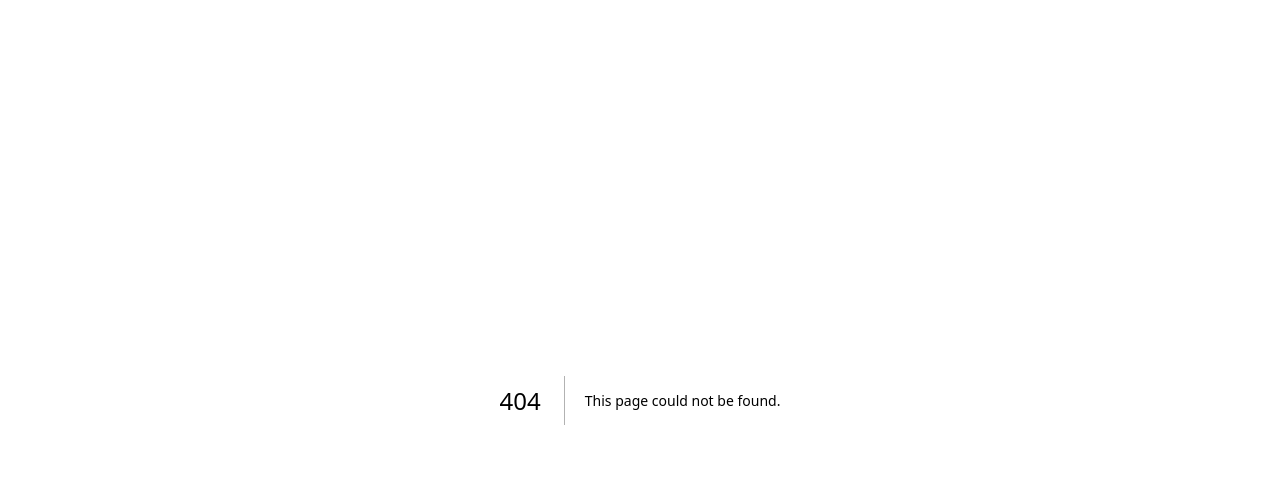
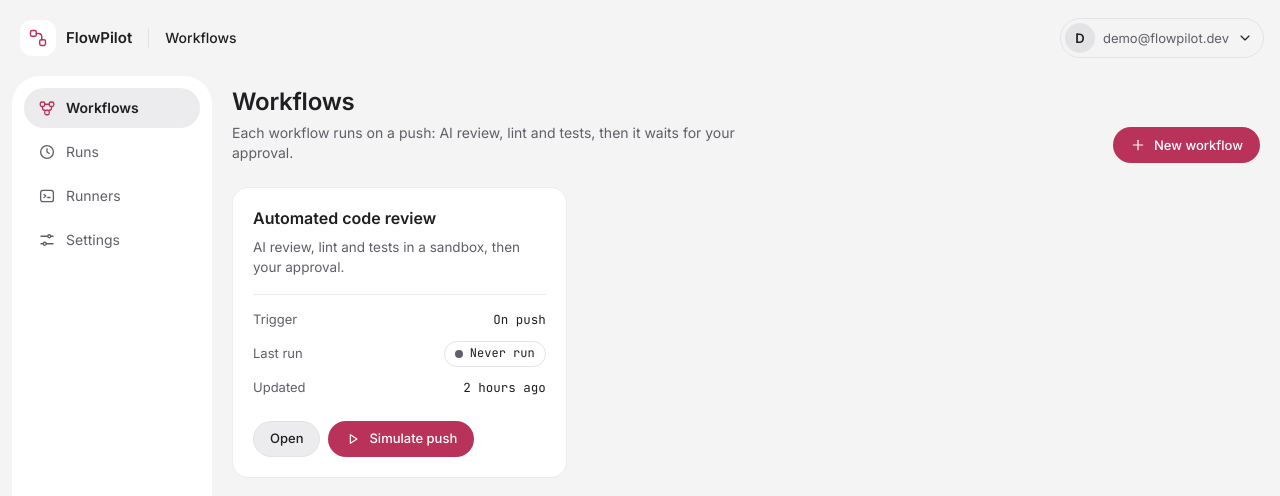
Before and after one commit to Hamzahzahh09/FlowPilot, a Next.js app in the folder apps/web/: page /workflows in a window 1280 px wide. Before the commit this address had no page. Shown: the top 496 px of the page. Built offline with nearby package versions, Linux system fonts and the light colour scheme.

Commit message:
feat(web): add /workflows list with status badges, simulate push and empty state
16px cards with trigger, last run status (dot plus text), relative updated time. New workflow creates Spark -> Autopsy and opens it.

```diff
--- /dev/null
+++ b/apps/web/app/(app)/workflows/page.tsx
@@ -0,0 +1,10 @@
+import type { Metadata } from 'next'
+import { WorkflowList } from '@/components/workflows/WorkflowList'
+
+export const metadata: Metadata = {
+  title: 'Workflows · FlowPilot',
+}
+
+export default function WorkflowsPage() {
+  return <WorkflowList />
+}
--- /dev/null
+++ b/apps/web/components/ui/EmptyState.module.css
@@ -0,0 +1,37 @@
+.empty {
+  display: flex;
+  flex-direction: column;
+  align-items: center;
+  gap: 8px;
+  padding: 56px 24px;
+  background: var(--surface);
+  border-radius: var(--radius-container);
+  text-align: center;
+}
+
+.icon {
+  display: grid;
+  place-items: center;
+  width: 56px;
+  height: 56px;
+  margin-bottom: 8px;
+  border-radius: var(--radius-node);
+  background: var(--node);
+  color: var(--muted);
+}
+
+.title {
+  font-size: 17px;
+  font-weight: 600;
+}
+
+.text {
+  max-width: 48ch;
+  color: var(--muted);
+  font-size: 14px;
+  line-height: 1.55;
+}
+
+.action {
+  margin-top: 16px;
+}
--- /dev/null
+++ b/apps/web/components/ui/EmptyState.tsx
@@ -0,0 +1,27 @@
+import type { ReactNode } from 'react'
+import styles from './EmptyState.module.css'
+
+interface EmptyStateProps {
+  title: string
+  children: ReactNode
+  icon?: ReactNode
+  action?: ReactNode
+  /** Heading level inside the page (the page h1 is the PageHeader). */
+  headingLevel?: 2 | 3
+}
+
+export function EmptyState({ title, children, icon, action, headingLevel = 2 }: EmptyStateProps) {
+  const Heading = headingLevel === 2 ? 'h2' : 'h3'
+  return (
+    <div className={styles.empty}>
+      {icon && (
+        <span className={styles.icon} aria-hidden="true">
+          {icon}
+        </span>
+      )}
+      <Heading className={styles.title}>{title}</Heading>
+      <div className={styles.text}>{children}</div>
+      {action && <div className={styles.action}>{action}</div>}
+    </div>
+  )
+}
--- /dev/null
+++ b/apps/web/components/ui/StatusBadge.module.css
@@ -0,0 +1,37 @@
+.badge {
+  --tone: var(--muted);
+  display: inline-flex;
+  align-items: center;
+  gap: 7px;
+  height: 26px;
+  padding: 0 10px;
+  border: 1px solid var(--node-hover);
+  border-radius: var(--radius-pill);
+  color: var(--text);
+  font-family: var(--font-mono);
+  font-size: 12px;
+  white-space: nowrap;
+}
+
+.badge[data-tone='accent'] {
+  --tone: var(--accent);
+}
+
+.badge[data-tone='ok'] {
+  --tone: var(--ok);
+}
+
+.badge[data-tone='bad'] {
+  --tone: var(--bad);
+}
+
+.badge[data-tone='wait'] {
+  --tone: var(--wait);
+}
+
+.dot {
+  width: 8px;
+  height: 8px;
+  border-radius: 50%;
+  background: var(--tone);
+}
--- /dev/null
+++ b/apps/web/components/ui/StatusBadge.tsx
@@ -0,0 +1,32 @@
+import type { RunStatus } from '@/lib/data'
+import { RUN_STATUS_LABEL } from '@/lib/data/runStatus'
+import styles from './StatusBadge.module.css'
+
+type Tone = 'accent' | 'ok' | 'bad' | 'wait' | 'muted'
+
+const RUN_TONE: Record<RunStatus, Tone> = {
+  queued: 'muted',
+  running: 'accent',
+  awaiting_approval: 'wait',
+  succeeded: 'ok',
+  failed: 'bad',
+  cancelled: 'muted',
+  timed_out: 'bad',
+}
+
+interface StatusBadgeProps {
+  /** Run status, or null for "Never run". */
+  status: RunStatus | null
+}
+
+// Dot in the status color plus a text label: status never relies on color alone.
+export function StatusBadge({ status }: StatusBadgeProps) {
+  const tone: Tone = status ? RUN_TONE[status] : 'muted'
+  const label = status ? RUN_STATUS_LABEL[status] : 'Never run'
+  return (
+    <span className={styles.badge} data-tone={tone}>
+      <span className={styles.dot} aria-hidden="true" />
+      {label}
+    </span>
+  )
+}
--- /dev/null
+++ b/apps/web/components/workflows/WorkflowCard.module.css
@@ -0,0 +1,56 @@
+.card {
+  display: flex;
+  flex-direction: column;
+  gap: 8px;
+  width: 100%;
+  padding: 20px;
+  border: 1px solid var(--node);
+  border-radius: var(--radius-node);
+  background: var(--surface);
+}
+
+.name {
+  font-size: 16px;
+  font-weight: 600;
+  line-height: 1.3;
+}
+
+.description {
+  color: var(--muted);
+  font-size: 13.5px;
+  line-height: 1.5;
+}
+
+.meta {
+  display: grid;
+  gap: 8px;
+  margin-top: 8px;
+  padding-top: 12px;
+  border-top: 1px solid var(--node);
+}
+
+.meta > div {
+  display: flex;
+  align-items: center;
+  justify-content: space-between;
+  gap: 12px;
+  min-height: 26px;
+  font-size: 13px;
+}
+
+.meta dt {
+  color: var(--muted);
+}
+
+.meta dd {
+  font-family: var(--font-mono);
+  font-size: 12.5px;
+}
+
+.actions {
+  display: flex;
+  flex-wrap: wrap;
+  gap: 8px;
+  margin-top: auto;
+  padding-top: 12px;
+}
--- /dev/null
+++ b/apps/web/components/workflows/WorkflowCard.tsx
@@ -0,0 +1,61 @@
+import { PlayIcon } from '@/components/icons'
+import { Button } from '@/components/ui/Button'
+import { ButtonLink } from '@/components/ui/ButtonLink'
+import { StatusBadge } from '@/components/ui/StatusBadge'
+import type { WorkflowSummary } from '@/lib/data'
+import { TRIGGER_LABEL, absoluteTime, relativeTime } from '@/lib/format'
+import styles from './WorkflowCard.module.css'
+
+interface WorkflowCardProps {
+  workflow: WorkflowSummary
+  onSimulate: () => void
+  simulating: boolean
+}
+
+export function WorkflowCard({ workflow, onSimulate, simulating }: WorkflowCardProps) {
+  const titleId = `wf-${workflow.id}`
+  return (
+    <article className={styles.card} aria-labelledby={titleId}>
+      <h2 id={titleId} className={styles.name}>
+        {workflow.name}
+      </h2>
+      {workflow.description && <p className={styles.description}>{workflow.description}</p>}
+
+      <dl className={styles.meta}>
+        <div>
+          <dt>Trigger</dt>
+          <dd>{workflow.trigger ? TRIGGER_LABEL[workflow.trigger] : 'No Spark node'}</dd>
+        </div>
+        <div>
+          <dt>Last run</dt>
+          <dd>
+            <StatusBadge status={workflow.lastRun?.status ?? null} />
+          </dd>
+        </div>
+        <div>
+          <dt>Updated</dt>
+          <dd>
+            <time dateTime={workflow.updatedAt} title={absoluteTime(workflow.updatedAt)}>
+              {relativeTime(workflow.updatedAt)}
+            </time>
+          </dd>
+        </div>
+      </dl>
+
+      <div className={styles.actions}>
+        <ButtonLink href={`/workflows/${workflow.id}`} aria-describedby={titleId}>
+          Open
+        </ButtonLink>
+        <Button
+          variant="primary"
+          icon={<PlayIcon />}
+          onClick={onSimulate}
+          disabled={simulating || !workflow.trigger}
+          aria-describedby={titleId}
+        >
+          Simulate push
+        </Button>
+      </div>
+    </article>
+  )
+}
--- /dev/null
+++ b/apps/web/components/workflows/WorkflowList.module.css
@@ -0,0 +1,25 @@
+.grid {
+  display: grid;
+  grid-template-columns: repeat(auto-fill, minmax(min(100%, 320px), 1fr));
+  gap: 12px;
+  list-style: none;
+}
+
+.grid > li {
+  display: flex;
+}
+
+.loading {
+  color: var(--muted);
+  font-size: 14px;
+}
+
+.error {
+  margin-bottom: 16px;
+  color: var(--bad);
+  font-size: 14px;
+}
+
+.error:empty {
+  display: none;
+}
--- /dev/null
+++ b/apps/web/components/workflows/WorkflowList.tsx
@@ -0,0 +1,81 @@
+'use client'
+
+import { useRouter } from 'next/navigation'
+import { PageHeader } from '@/components/app/PageHeader'
+import { PlusIcon, WorkflowsIcon } from '@/components/icons'
+import { Button } from '@/components/ui/Button'
+import { EmptyState } from '@/components/ui/EmptyState'
+import { data } from '@/lib/data'
+import { useAction, useQuery } from '@/lib/data/hooks'
+import { WorkflowCard } from './WorkflowCard'
+import styles from './WorkflowList.module.css'
+
+export function WorkflowList() {
+  const router = useRouter()
+  const list = useQuery('workflows', () => data.workflows.list())
+
+  const create = useAction(async () => {
+    const workflow = await data.workflows.create()
+    router.push(`/workflows/${workflow.id}`)
+  })
+
+  const simulate = useAction(async (workflowId: string) => {
+    const run = await data.runs.start(workflowId)
+    router.push(`/runs/${run.id}`)
+  })
+
+  const newButton = (
+    <Button variant="primary" icon={<PlusIcon />} onClick={() => void create.run()} disabled={create.pending}>
+      {create.pending ? 'Creating…' : 'New workflow'}
+    </Button>
+  )
+
+  return (
+    <>
+      <PageHeader
+        title="Workflows"
+        description="Each workflow runs on a push: AI review, lint and tests, then it waits for your approval."
+        actions={newButton}
+      />
+
+      <div role="alert" className={styles.error}>
+        {create.error || simulate.error}
+      </div>
+
+      {list.status === 'loading' && (
+        <p className={styles.loading} role="status">
+          Loading workflows…
+        </p>
+      )}
+
+      {list.status === 'error' && (
+        <p className={styles.error}>Could not load workflows: {list.error}</p>
+      )}
+
+      {list.status === 'ready' && list.data.length === 0 && (
+        <EmptyState
+          title="No workflows yet"
+          icon={<WorkflowsIcon size={26} />}
+          action={newButton}
+        >
+          A workflow starts with a Spark (what triggers it) and ends with an Autopsy report. Create
+          one, add the checks you want in between, then press Simulate push to try it.
+        </EmptyState>
+      )}
+
+      {list.status === 'ready' && list.data.length > 0 && (
+        <ul className={styles.grid} aria-label="Your workflows">
+          {list.data.map((workflow) => (
+            <li key={workflow.id}>
+              <WorkflowCard
+                workflow={workflow}
+                onSimulate={() => void simulate.run(workflow.id)}
+                simulating={simulate.pending}
+              />
+            </li>
+          ))}
+        </ul>
+      )}
+    </>
+  )
+}
--- /dev/null
+++ b/apps/web/lib/format.ts
@@ -0,0 +1,35 @@
+import type { TriggerType } from '@/lib/data'
+
+const UNITS: [Intl.RelativeTimeFormatUnit, number][] = [
+  ['year', 365 * 24 * 3600],
+  ['month', 30 * 24 * 3600],
+  ['week', 7 * 24 * 3600],
+  ['day', 24 * 3600],
+  ['hour', 3600],
+  ['minute', 60],
+]
+
+const rtf = new Intl.RelativeTimeFormat('en', { numeric: 'auto' })
+
+/** "2 hours ago", "yesterday", "just now". */
+export function relativeTime(iso: string, now: number = Date.now()): string {
+  const seconds = Math.round((Date.parse(iso) - now) / 1000)
+  const abs = Math.abs(seconds)
+  if (abs < 45) return 'just now'
+  for (const [unit, size] of UNITS) {
+    if (abs >= size) return rtf.format(Math.round(seconds / size), unit)
+  }
+  return rtf.format(Math.round(seconds / 60), 'minute')
+}
+
+const dtf = new Intl.DateTimeFormat('en', { dateStyle: 'medium', timeStyle: 'short' })
+
+/** Full date for tooltips and <time title>. */
+export function absoluteTime(iso: string): string {
+  return dtf.format(new Date(iso))
+}
+
+export const TRIGGER_LABEL: Record<TriggerType, string> = {
+  github_push: 'On push',
+  manual_simulate: 'Manual',
+}
```
Also changed, not shown: 1 other file (tests, documents, lock files or other folders).
